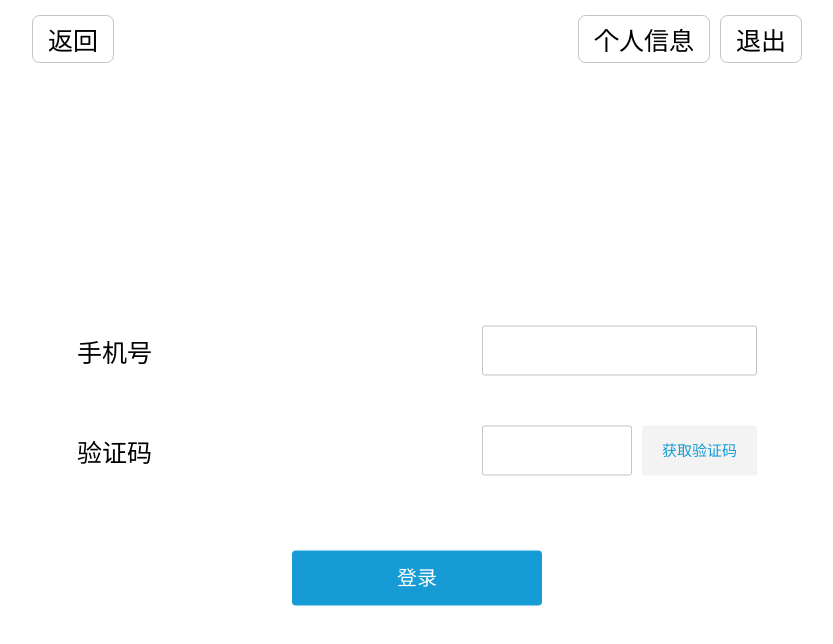
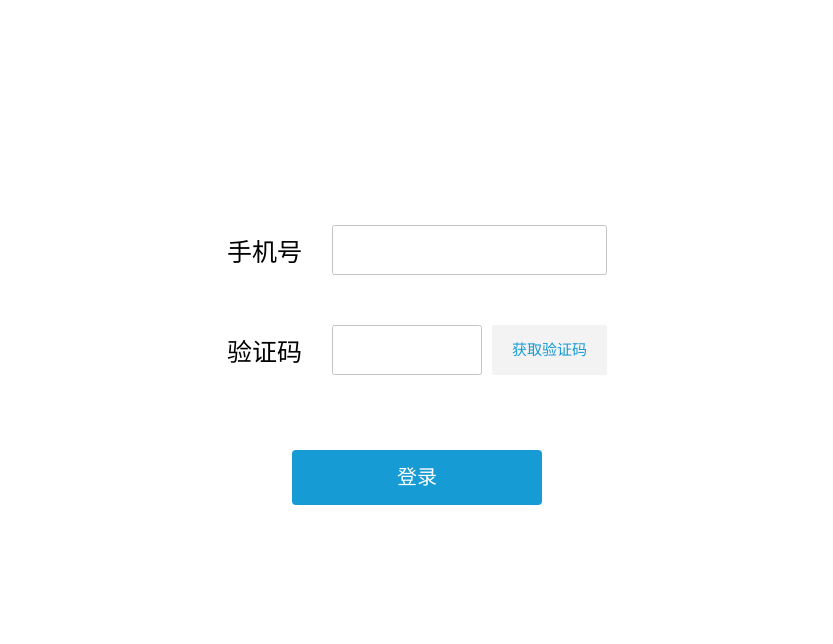
Before and after one commit to milk0v0/examination_system, a Vue app: page /#/login in a window 1280 px wide. Shown: the top 644 px of the page, without its empty margins (223-1056 px from the left). Built offline with nearby package versions, Linux system fonts and the light colour scheme.

Commit message:
修改样式

```diff
--- a/src/components/HeaderNav.vue
+++ b/src/components/HeaderNav.vue
@@ -16,19 +16,19 @@ export default {
     // 返回按钮 显示/隐藏
     backBtnBol: {
       type: Boolean,
-      default: true
+      default: false
     },
 
     // 个人信息按钮 显示/隐藏
     userBtnBol: {
       type: Boolean,
-      default: true
+      default: false
     },
 
     // 退出登录按钮 显示/隐藏
     logoutBtnBol: {
       type: Boolean,
-      default: true
+      default: false
     }
   },
 
@@ -55,6 +55,7 @@ export default {
 <style lang="scss" scoped>
 .header-nav {
   width: 100%;
+  height: 1.5rem;
   box-sizing: border-box;
   padding: .3rem .3rem;
   font-size: .5rem;
--- a/src/router/index.js
+++ b/src/router/index.js
@@ -20,22 +20,22 @@ const router = new VueRouter({
 })
 
 // 监测没有token默认跳转登录页
-router.beforeEach((to, from, next) => {
-  const token = localStorage.getItem('token') || ''
-  if(!token) {
-    if(to.name === 'login') {
-      next()
-    }else {
-      next({name: 'login'})
-    }
-  }else {
-    if(to.name === 'login') {
-      next({path: '/'})
-    }else {
-      next()
-    }
-  }
-})
+// router.beforeEach((to, from, next) => {
+//   const token = localStorage.getItem('token') || ''
+//   if(!token) {
+//     if(to.name === 'login') {
+//       next()
+//     }else {
+//       next({name: 'login'})
+//     }
+//   }else {
+//     if(to.name === 'login') {
+//       next({path: '/'})
+//     }else {
+//       next()
+//     }
+//   }
+// })
 
 
 
--- a/src/views/login/index.vue
+++ b/src/views/login/index.vue
@@ -88,18 +88,14 @@
 
 <style scoped>
 .login-page {
-  width: 100%;
-  height: 100vh;
+  width: 10rem;
   box-sizing: border-box;
-  position: relative;
+  margin: auto;
 }
 .login-page .login-box {
   width: 100%;
   box-sizing: border-box;
-  position: absolute;
-  top: 50%;
-  left: 50%;
-  transform: translate(-50%, -50%);
+  padding-top: 2rem;
 }
 .login-page .login-box .list {
   width: 100%;
```
